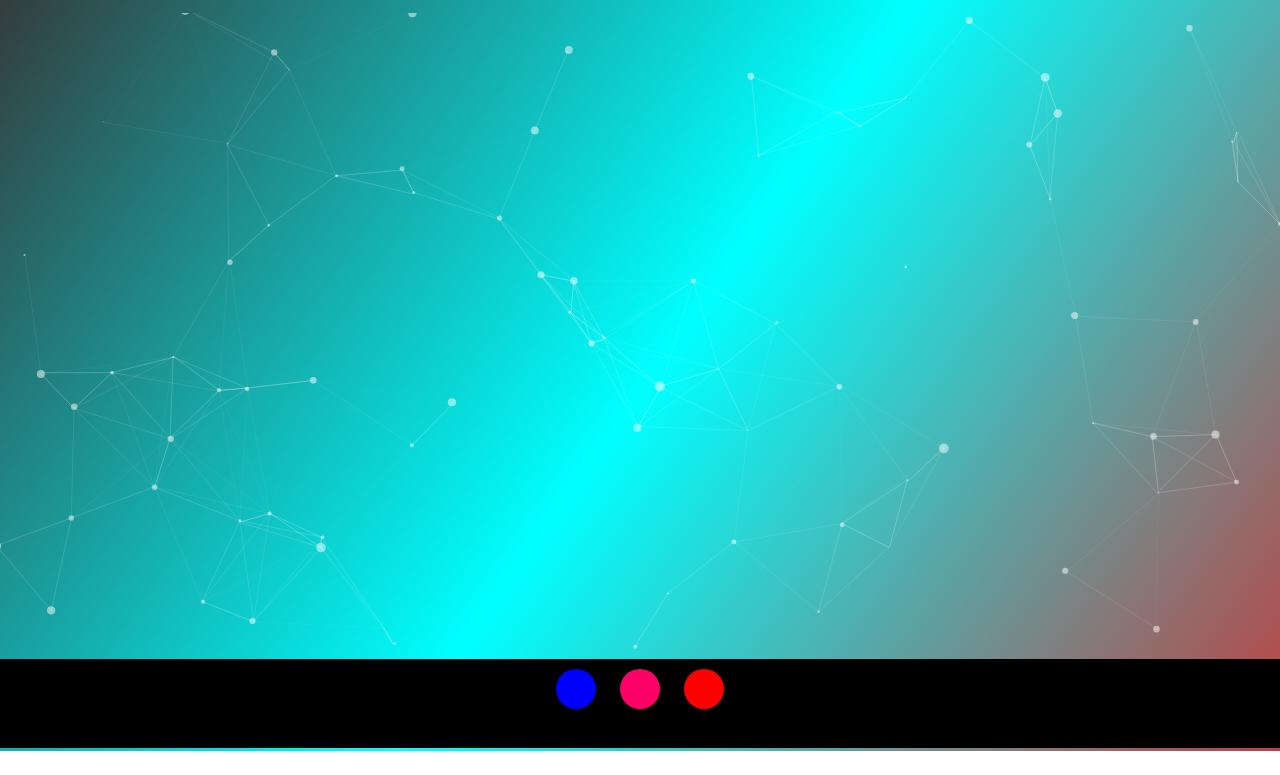
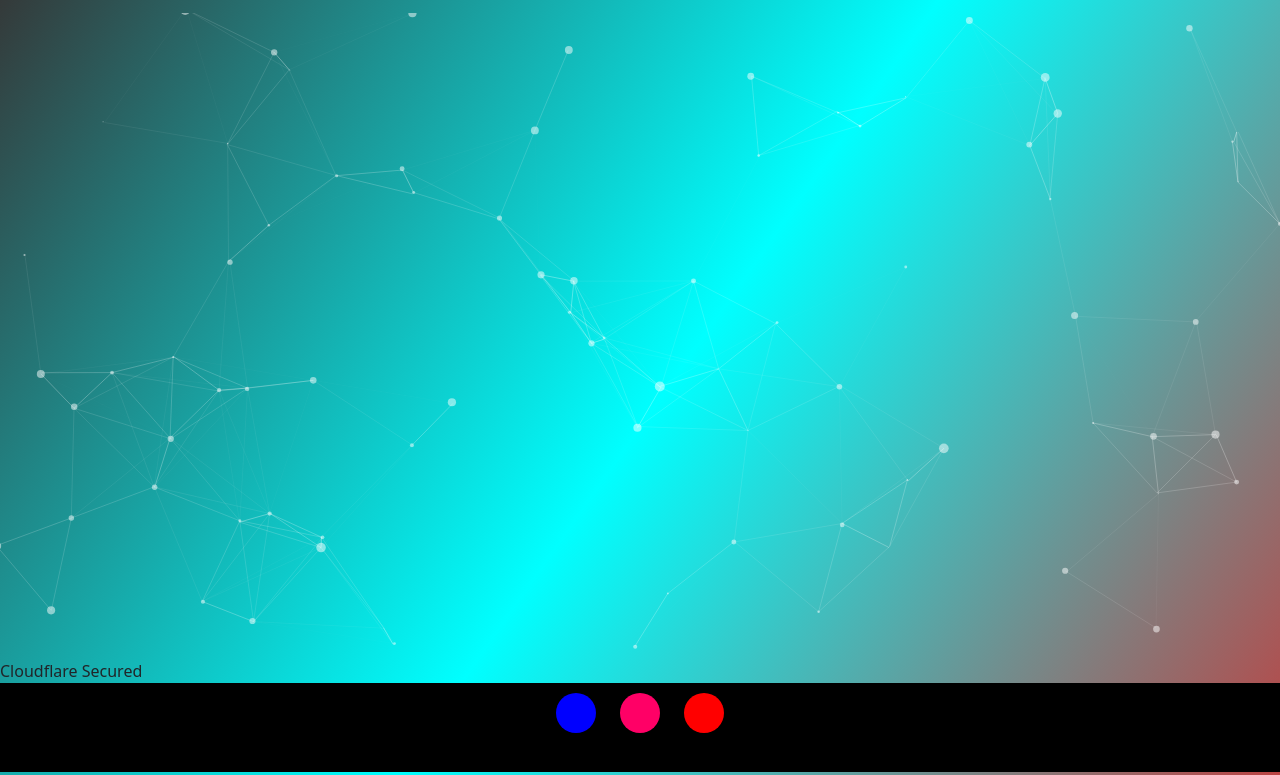
Before and after one commit to snsurajnath/ishaanya2k19, a plain HTML site: page aboutishaanya.html in a window 1280 px wide. Shown: the part 399-1174 px from the top of the page. Before the commit the page ends 1150 px from the top, so only its background shows below. Drawn offline with nearby package versions, Linux system fonts and the light colour scheme.

Commit message:
Update aboutishaanya.html

```diff
--- a/aboutishaanya.html
+++ b/aboutishaanya.html
@@ -46,6 +46,7 @@
       </p></div>
 
 <!-- cloudflare -->
+    <p1>Cloudflare Secured</p1>
 <div
 class="cf-turnstile"
 data-sitekey="0x4AAAAAAAkrTp0AhytkOmU-"
```
